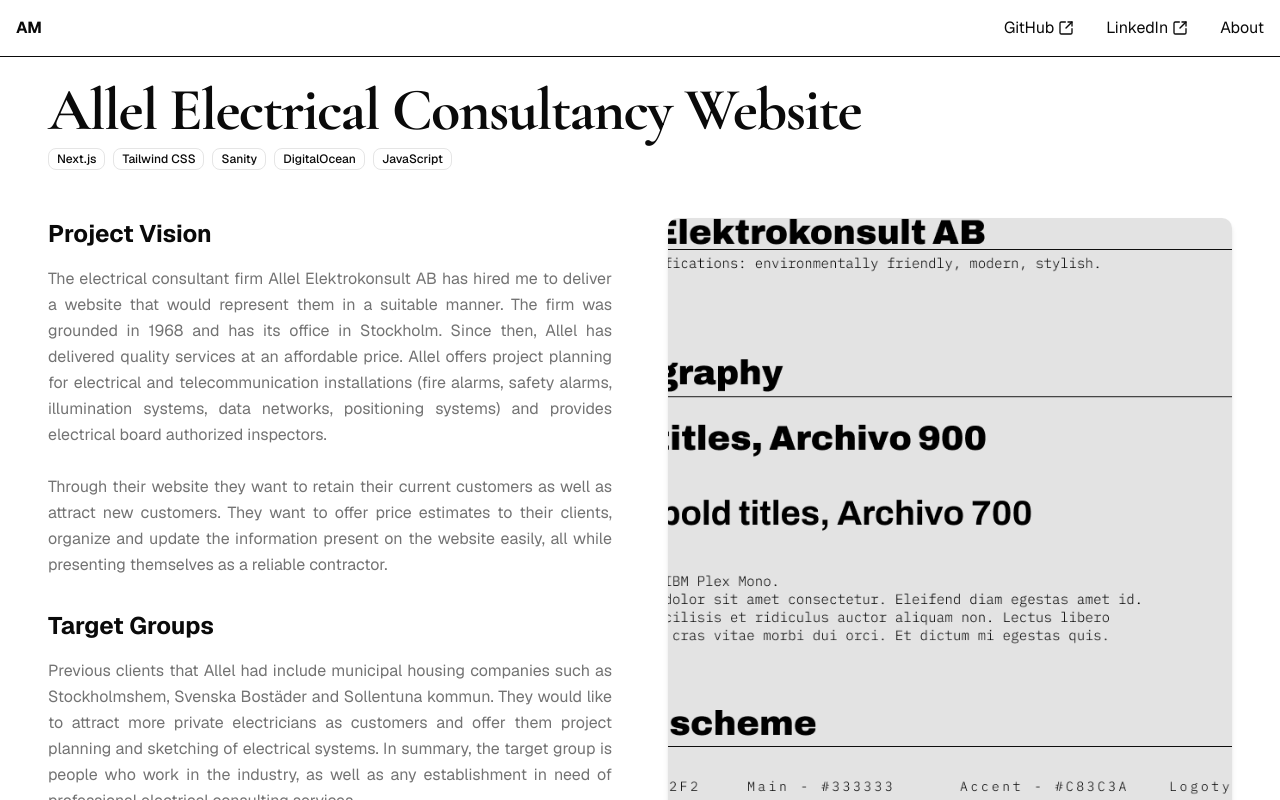
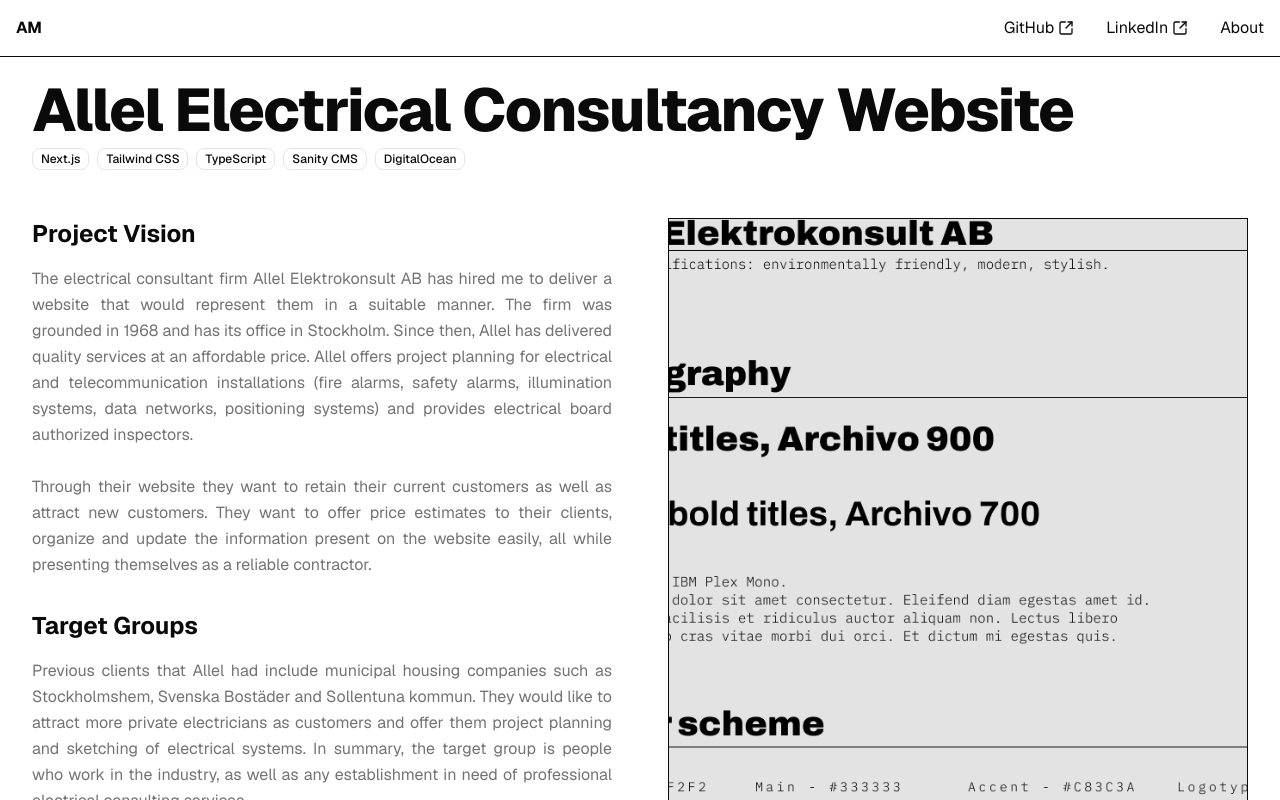
Before and after one commit to AnnaManoleLNU/anna-manole-portfolio, a Next.js app: page /allel in a window 1280 px wide. Shown: the top 800 px of the page. Built offline with nearby package versions, Linux system fonts and the light colour scheme.

Commit message:
fix badges

```diff
--- a/app/allel/page.tsx
+++ b/app/allel/page.tsx
@@ -1,27 +1,22 @@
 import Image from "next/image";
 import { Badge } from "@/components/ui/badge";
+import { projects } from "@/lib/utils";
 
 export default function ProjectPage() {
-  const technologies = [
-    "Next.js",
-    "Tailwind CSS",
-    "Sanity",
-    "DigitalOcean",
-    "JavaScript",
-  ];
-
   return (
-    <section className="container mx-auto py-12 px-4 ">
-      <h1 className="text-4xl font-extrabold font-cormorant tracking-tight lg:text-6xl mb-2">
+    <section className="container mx-auto py-12">
+      <h1 className="text-4xl font-extrabold tracking-tight lg:text-6xl mb-2">
         Allel Electrical Consultancy Website
       </h1>
 
       <div className="flex flex-wrap gap-2 mb-6">
-        {technologies.map((tech, i) => (
-          <Badge key={i} variant="outline">
-            {tech}
-          </Badge>
-        ))}
+        {projects
+          .find((project) => project.link === "/allel")
+          ?.technologies.map((tech, i) => (
+            <Badge key={i} variant="outline">
+              {tech}
+            </Badge>
+          ))}
       </div>
 
       <div className="mt-12 space-y-12 gap-4 text-base leading-relaxed text-justify">
@@ -71,27 +66,31 @@ export default function ProjectPage() {
               </h2>
               <ol className="list-decimal list-inside space-y-2">
                 <li className="text-muted-foreground">
-                  <strong className="text-foreground">Uniform design:</strong> Allel would like a uniform
-                  website design that signals professionalism and represents
-                  their company values. They would like to be able to showcase
-                  their work to previous, current and future customers.
+                  <strong className="text-foreground">Uniform design:</strong>{" "}
+                  Allel would like a uniform website design that signals
+                  professionalism and represents their company values. They
+                  would like to be able to showcase their work to previous,
+                  current and future customers.
                 </li>
                 <li className="text-muted-foreground">
-                  <strong className="text-foreground">Search engine optimization (SEO):</strong> They want
-                  to appear on the front page in search results for electrical
-                  consultants in the Stockholm area.
+                  <strong className="text-foreground">
+                    Search engine optimization (SEO):
+                  </strong>{" "}
+                  They want to appear on the front page in search results for
+                  electrical consultants in the Stockholm area.
                 </li>
                 <li className="text-muted-foreground">
-                  <strong className="text-foreground">Cost calculator:</strong> Potential customers should
-                  be able to calculate preliminary costs of services. This is a
-                  unique selling point (USP), as no other similar establishment
-                  currently offers this.
+                  <strong className="text-foreground">Cost calculator:</strong>{" "}
+                  Potential customers should be able to calculate preliminary
+                  costs of services. This is a unique selling point (USP), as no
+                  other similar establishment currently offers this.
                 </li>
                 <li className="text-muted-foreground">
-                  <strong className="text-foreground">Internal system:</strong> Allel would like an internal
-                  system attached to the website for updating and managing
-                  projects. This includes hosting high-resolution images and
-                  sketches without impacting performance.
+                  <strong className="text-foreground">Internal system:</strong>{" "}
+                  Allel would like an internal system attached to the website
+                  for updating and managing projects. This includes hosting
+                  high-resolution images and sketches without impacting
+                  performance.
                 </li>
               </ol>
             </div>
@@ -158,7 +157,7 @@ export default function ProjectPage() {
                 alt="Allel graphic profile"
                 width={800}
                 height={1200}
-                className="rounded-lg shadow-md object-cover h-full"
+                className="object-cover h-full border border-foreground"
               />
               <figcaption className="mt-2 text-center text-sm text-gray-600 italic">
                 Graphic profile for Allel Elektrokonsult AB
--- a/app/pwd/page.tsx
+++ b/app/pwd/page.tsx
@@ -1,14 +1,8 @@
 import { Badge } from "@/components/ui/badge";
 import Image from "next/image";
+import { projects } from "@/lib/utils";
 
 export default function Pwd() {
-  const technologies = [
-    "JavaScript",
-    "WebSockets",
-    "WebComponents",
-    "HTML5",
-    "CSS3",
-  ];
   return (
     <section className="container mx-auto py-12 ">
       <h1 className="text-4xl font-extrabold  tracking-tight lg:text-6xl mb-2">
@@ -16,11 +10,13 @@ export default function Pwd() {
       </h1>
 
       <div className="flex flex-wrap gap-2 mb-6">
-        {technologies.map((tech, i) => (
-          <Badge key={i} variant="outline">
-            {tech}
-          </Badge>
-        ))}
+        {projects
+          .find((project) => project.link === "/pwd")
+          ?.technologies.map((tech, i) => (
+            <Badge key={i} variant="outline">
+              {tech}
+            </Badge>
+          ))}
       </div>
 
       <div className="mt-12 space-y-12 text-base leading-relaxed text-justify">
@@ -28,7 +24,13 @@ export default function Pwd() {
           <div className="flex-1">
             <h2 className="text-2xl font-bold mb-4">Main Application</h2>
             <p className="text-muted-foreground">
-              The Personal Web Desktop application mimics a desktop environment within a browser. It features a dock where users can launch different sub-applications and manage them just like in a traditional operating system. Multiple instances of the same or different sub-applications can be opened and freely dragged around the interface. The focused sub-application always appears in front of others, ensuring smooth multitasking.
+              The Personal Web Desktop application mimics a desktop environment
+              within a browser. It features a dock where users can launch
+              different sub-applications and manage them just like in a
+              traditional operating system. Multiple instances of the same or
+              different sub-applications can be opened and freely dragged around
+              the interface. The focused sub-application always appears in front
+              of others, ensuring smooth multitasking.
             </p>
           </div>
           <Image
@@ -53,7 +55,12 @@ export default function Pwd() {
             />
             <h2 className="text-xl font-bold mt-4">Memory Sub-App</h2>
             <p className="text-muted-foreground">
-              The Memory sub-application offers a classic memory game experience where players aim to find matching pairs of tiles. When tiles are flipped and do not match, they return to their original state, while successfully matched pairs disappear from the board. Players can choose from three difficulty levels and track their attempts and completion time.
+              The Memory sub-application offers a classic memory game experience
+              where players aim to find matching pairs of tiles. When tiles are
+              flipped and do not match, they return to their original state,
+              while successfully matched pairs disappear from the board. Players
+              can choose from three difficulty levels and track their attempts
+              and completion time.
             </p>
           </div>
 
@@ -68,7 +75,10 @@ export default function Pwd() {
             />
             <h2 className="text-xl font-bold mt-4">Chat Sub-App</h2>
             <p className="text-muted-foreground">
-              The Chat sub-application enables real-time communication using WebSockets. Users can set their username and start chatting instantly in the internal school system. Messages are displayed in a scrollable window and support multiple users simultaneously.
+              The Chat sub-application enables real-time communication using
+              WebSockets. Users can set their username and start chatting
+              instantly in the internal school system. Messages are displayed in
+              a scrollable window and support multiple users simultaneously.
             </p>
           </div>
 
@@ -83,7 +93,10 @@ export default function Pwd() {
             />
             <h2 className="text-xl font-bold mt-4">Recipe Browser Sub-App</h2>
             <p className="text-muted-foreground">
-              The Recipe Browser sub-application lets users search for recipes using an external API. It retrieves and displays recipe details, including ingredients and cooking instructions, to help users find new culinary inspiration.
+              The Recipe Browser sub-application lets users search for recipes
+              using an external API. It retrieves and displays recipe details,
+              including ingredients and cooking instructions, to help users find
+              new culinary inspiration.
             </p>
           </div>
         </div>
--- a/lib/utils.ts
+++ b/lib/utils.ts
@@ -19,16 +19,16 @@ export const projects = [
     description: "For this project I created a personal web desktop, which includes a chat application, a cookbook and a memory game. The web desktop is built using WebComponents, CSS and ES6. The chat application uses WebSockets for real-time communication. The cookbook allows users to see recipes, while the memory game is a card matching game with a timer and score tracking.",
     link: "/pwd",
   },
-  // {
-  //   title: "Allel with CMS",
-  //   type: "Programming",
-  //   images: [
-  //     "/allel-1.png",
-  //     "/allel-2.png",
-  //     "/allel-1.png",
-  //   ],
-  //   technologies: ["Next.js", "Tailwind CSS", "TypeScript", "Sanity CMS"],
-  //   description: "For this web application I worked together with my client, an electrical consulatancy, to create a new graphic profile, which included a rebranding through logotype. I have also given them the possibility to manage their own content through a CMS.",
-  //   link: "/allel",
-  // },
+  {
+    title: "Allel with CMS",
+    type: "Programming",
+    images: [
+      "/allel-1.png",
+      "/allel-2.png",
+      "/allel-graphic-profile.png",
+    ],
+    technologies: ["Next.js", "Tailwind CSS", "TypeScript", "Sanity CMS", "DigitalOcean"],
+    description: "For this web application I worked together with my client, an electrical consulatancy, to create a new graphic profile, which included a rebranding through logotype. I have also given them the possibility to manage their own content through a CMS.",
+    link: "/allel",
+  },
 ]
```
